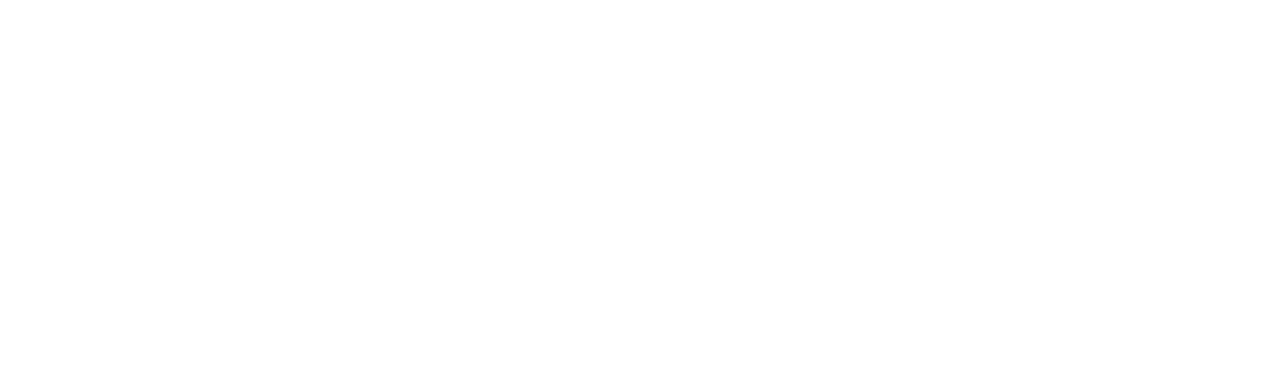
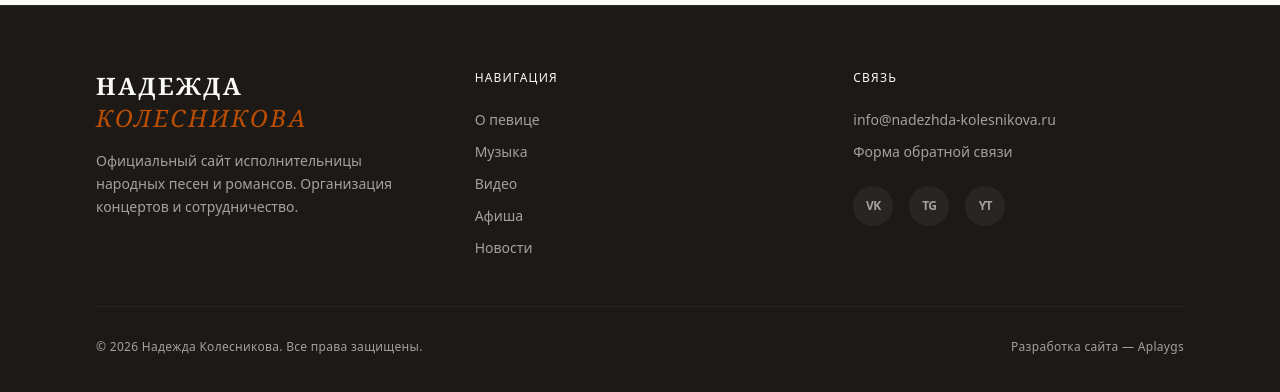
Before and after one commit to aplaygs/nadezhda-site-frontend, a Next.js app: page / in a window 1280 px wide. Shown: the part 1036-1428 px from the top of the page. Before the commit the page ends 1041 px from the top, so only its background shows below. Built offline with nearby package versions, Linux system fonts and the light colour scheme; no server answers.

Commit message:
Feat: добавлен премиальный Footer сайта

```diff
--- a/app/layout.tsx
+++ b/app/layout.tsx
@@ -1,4 +1,5 @@
 import Header from "@/components/layout/Header";
+import Footer from "@/components/layout/Footer";
 import AudioPlayer from "@/components/layout/AudioPlayer";
 import type { Metadata } from "next";
 import { Geist, Geist_Mono } from "next/font/google";
@@ -21,11 +22,10 @@
   openGraph: {
     title: "Надежда Колесникова | Официальный сайт",
     description: "Расписание концертов, дискография, новости и организация выступлений.",
-    url: "https://nadezhda-kolesnikova.ru", // Пока ставим заглушку для будущего домена
+    url: "https://nadezhda-kolesnikova.ru",
     siteName: "Надежда Колесникова",
     locale: "ru_RU",
     type: "website",
-    // Сюда позже можно будет добавить ссылку на красивую картинку-превью
   },
 };
 
@@ -35,10 +35,15 @@
   children: React.ReactNode;
 }>) {
   return (
-    <html lang="en">
-      <body className={`${geistSans.variable} ${geistMono.variable} antialiased pb-24`}>
+    <html lang="ru">
+      <body className={`${geistSans.variable} ${geistMono.variable} antialiased bg-stone-50 min-h-screen flex flex-col`}>
         <Header />
-        {children}
+
+        <div className="flex-grow pb-24">
+          {children}
+        </div>
+
+        <Footer />
         <AudioPlayer />
       </body>
     </html>
--- /dev/null
+++ b/components/layout/Footer.tsx
@@ -0,0 +1,66 @@
+import Link from 'next/link';
+
+export default function Footer() {
+  const currentYear = new Date().getFullYear();
+
+  return (
+    <footer className="bg-stone-900 text-stone-400 py-16 border-t border-stone-800 relative z-10">
+      <div className="max-w-6xl mx-auto px-8">
+        <div className="grid grid-cols-1 md:grid-cols-3 gap-12 mb-12">
+
+          {/* Блок 1: Брендинг */}
+          <div className="space-y-4">
+            <Link href="/" className="text-2xl font-serif font-bold tracking-widest uppercase text-stone-50 inline-block">
+              Надежда <br/><span className="text-amber-700 font-normal italic">Колесникова</span>
+            </Link>
+            <p className="text-sm font-light leading-relaxed max-w-xs">
+              Официальный сайт исполнительницы народных песен и романсов. Организация концертов и сотрудничество.
+            </p>
+          </div>
+
+          {/* Блок 2: Навигация */}
+          <div>
+            <h4 className="text-stone-50 font-medium tracking-widest uppercase text-xs mb-6">Навигация</h4>
+            <nav className="flex flex-col space-y-3 text-sm font-light">
+              <Link href="/about" className="hover:text-amber-600 transition-colors">О певице</Link>
+              <Link href="/music" className="hover:text-amber-600 transition-colors">Музыка</Link>
+              <Link href="/videos" className="hover:text-amber-600 transition-colors">Видео</Link>
+              <Link href="/events" className="hover:text-amber-600 transition-colors">Афиша</Link>
+              <Link href="/news" className="hover:text-amber-600 transition-colors">Новости</Link>
+            </nav>
+          </div>
+
+          {/* Блок 3: Контакты и Соцсети */}
+          <div>
+            <h4 className="text-stone-50 font-medium tracking-widest uppercase text-xs mb-6">Связь</h4>
+            <div className="flex flex-col space-y-3 text-sm font-light mb-6">
+              <a href="mailto:info@nadezhda-kolesnikova.ru" className="hover:text-amber-600 transition-colors">info@nadezhda-kolesnikova.ru</a>
+              <Link href="/contacts" className="hover:text-amber-600 transition-colors">Форма обратной связи</Link>
+            </div>
+
+            {/* Иконки соцсетей (VK, Telegram, YouTube) */}
+            <div className="flex gap-4">
+              <a href="#" target="_blank" rel="noreferrer" className="w-10 h-10 rounded-full bg-stone-800 flex items-center justify-center hover:bg-amber-700 hover:text-white transition-colors" title="ВКонтакте">
+                <span className="font-bold text-xs uppercase tracking-tighter">VK</span>
+              </a>
+              <a href="#" target="_blank" rel="noreferrer" className="w-10 h-10 rounded-full bg-stone-800 flex items-center justify-center hover:bg-amber-700 hover:text-white transition-colors" title="Telegram">
+                <span className="font-bold text-xs uppercase tracking-tighter">TG</span>
+              </a>
+              <a href="#" target="_blank" rel="noreferrer" className="w-10 h-10 rounded-full bg-stone-800 flex items-center justify-center hover:bg-amber-700 hover:text-white transition-colors" title="YouTube">
+                <span className="font-bold text-xs uppercase tracking-tighter">YT</span>
+              </a>
+            </div>
+          </div>
+        </div>
+
+        {/* Копирайт */}
+        <div className="border-t border-stone-800 pt-8 flex flex-col md:flex-row justify-between items-center gap-4 text-xs font-light tracking-wide">
+          <p>&copy; {currentYear} Надежда Колесникова. Все права защищены.</p>
+          <p>
+            Разработка сайта — <a href="#" className="hover:text-amber-600 transition-colors">Aplaygs</a>
+          </p>
+        </div>
+      </div>
+    </footer>
+  );
+}
```
